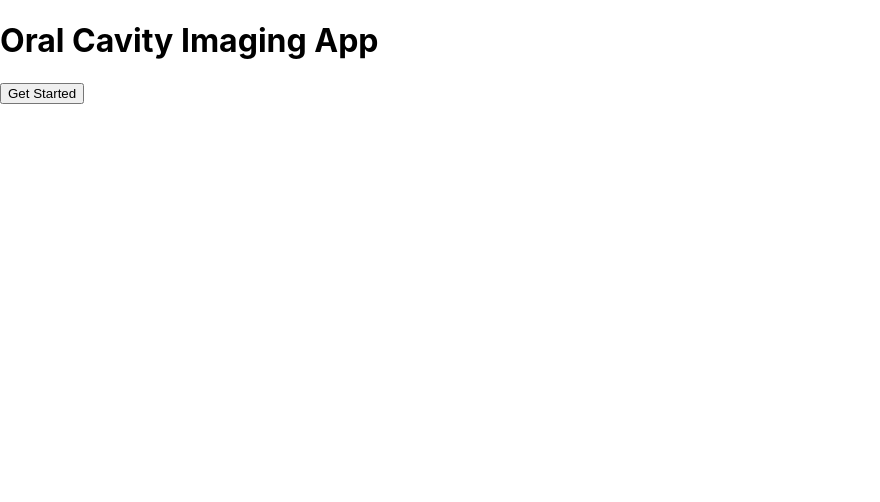
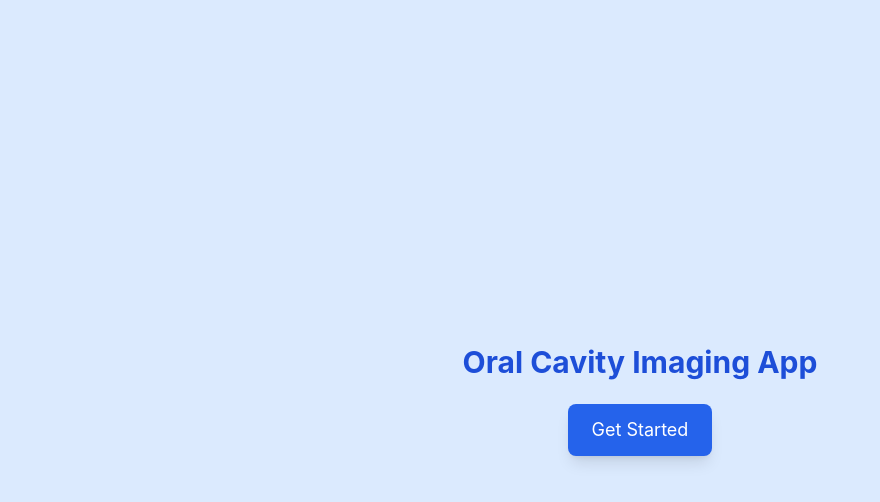
Before and after one commit to sudo-arya/orcai, a React (Create React App) app: page / in a window 1280 px wide. Shown: the top 502 px of the page, without its empty margins (0-880 px from the left). Built offline with nearby package versions, Linux system fonts and the light colour scheme.

Commit message:
before uploading tailwind succesfully installed working properly

```diff
--- /dev/null
+++ b/postcss.config.js
@@ -0,0 +1,6 @@
+module.exports = {
+  plugins: {
+    tailwindcss: {},
+    autoprefixer: {},
+  },
+}
--- a/src/App.css
+++ b/src/App.css
@@ -1,4 +1,7 @@
 
+@tailwind base;
+@tailwind components;
+@tailwind utilities;
 
 
 .App {
--- a/src/index.css
+++ b/src/index.css
@@ -1,3 +1,8 @@
+
+@tailwind base;
+@tailwind components;
+@tailwind utilities;
+
 
 body {
   margin: 0;
--- /dev/null
+++ b/tailwind.config.js
@@ -0,0 +1,10 @@
+/** @type {import('tailwindcss').Config} */
+module.exports = {
+  content: [
+    "./src/**/*.{js,jsx,ts,tsx}", // Ensure Tailwind scans all relevant files
+  ],
+  theme: {
+    extend: {},
+  },
+  plugins: [],
+};
```
Also changed, not shown: package.json (+6 -1 lines), 1 other file (tests, documents, lock files or other folders).
